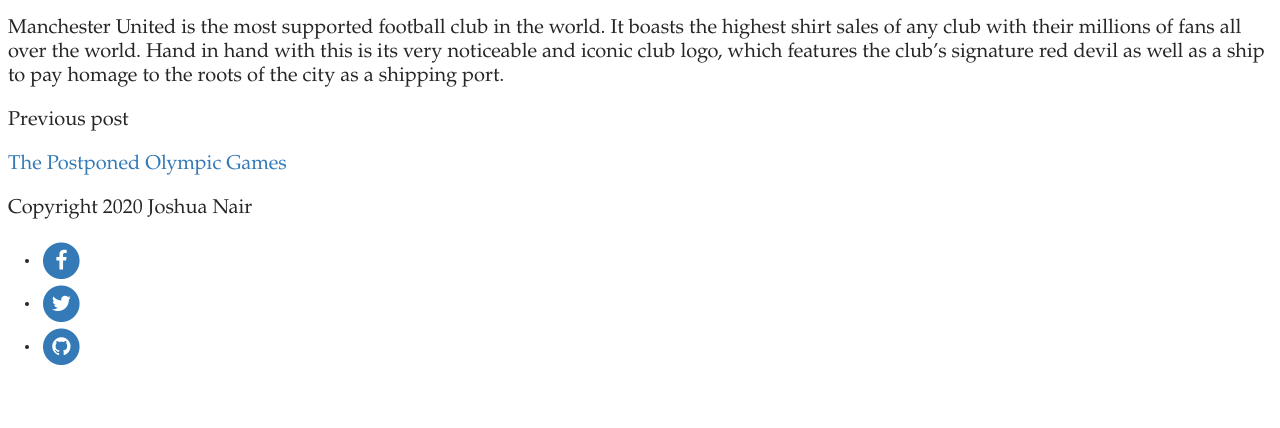
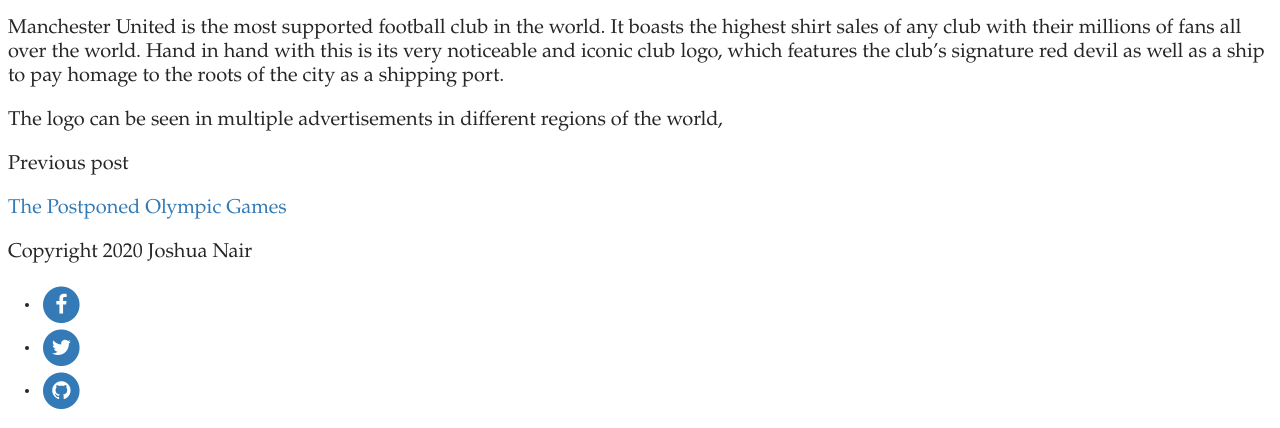
Before and after one commit to joshnair10/TypogBlog, a Jekyll site: the page built from _posts/2020-11-17-the-most-popular-football-club-logo-in-the-world.md, in a window 1280 px wide, cut to the strip 884-1312 px from the top of the page. Built offline with Jekyll 4.4.1, drawn with Linux system fonts in a browser that asks for light colours; some web fonts are replaced; comment, search, counter and statistics services are not loaded; before the commit the page ends 1268 px from its top, so only the background shows below that.

Commit message:
Update Post “2020-11-17-the-most-popular-football-club-logo-in-the-world”

```diff
--- a/_posts/2020-11-17-the-most-popular-football-club-logo-in-the-world.md
+++ b/_posts/2020-11-17-the-most-popular-football-club-logo-in-the-world.md
@@ -6,3 +6,5 @@
 comments: true
 ---
 Manchester United is the most supported football club in the world. It boasts the highest shirt sales of any club with their millions of fans all over the world. Hand in hand with this is its very noticeable and iconic club logo, which features the club's signature red devil as well as a ship to pay homage to the roots of the city as a shipping port.
+
+The logo can be seen in multiple advertisements in different regions of the world,
```
